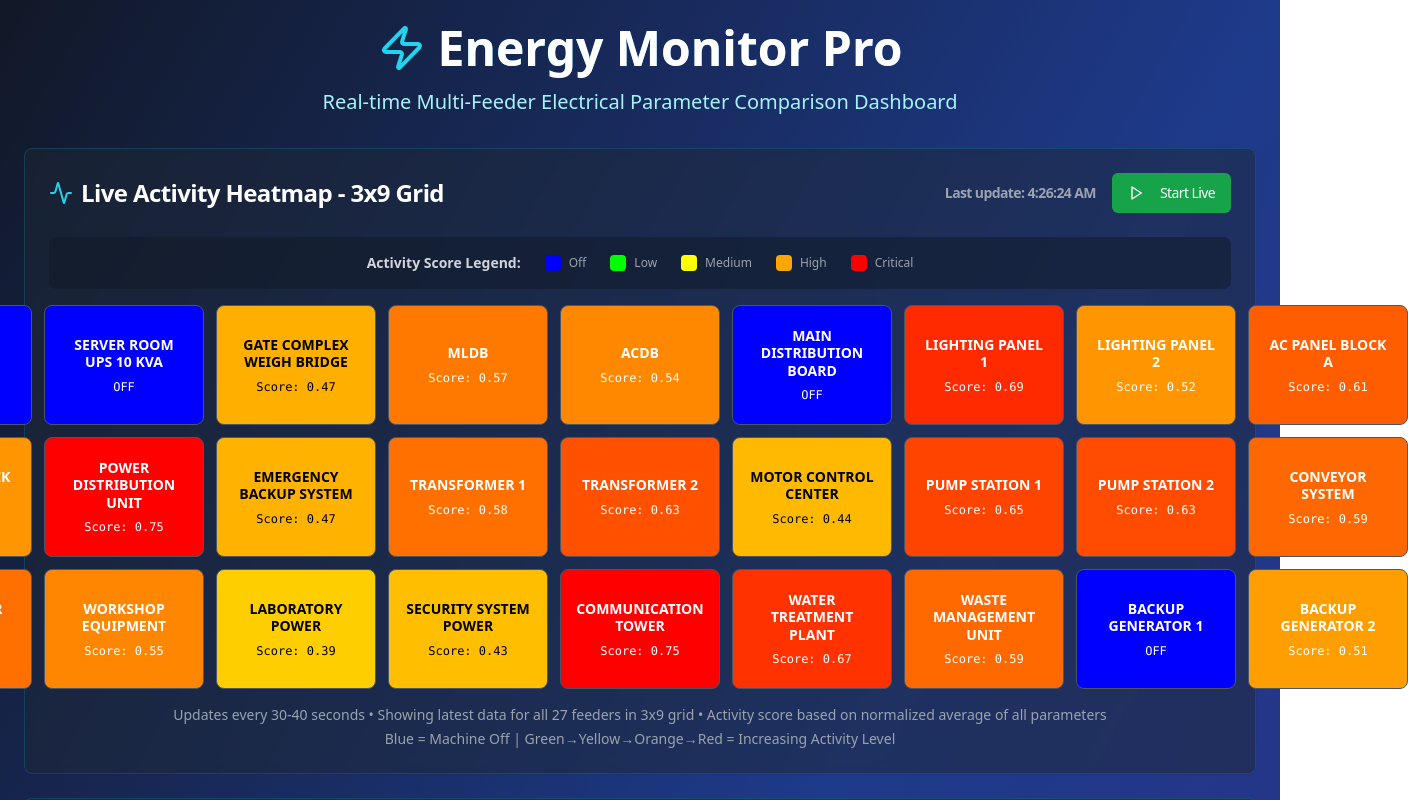
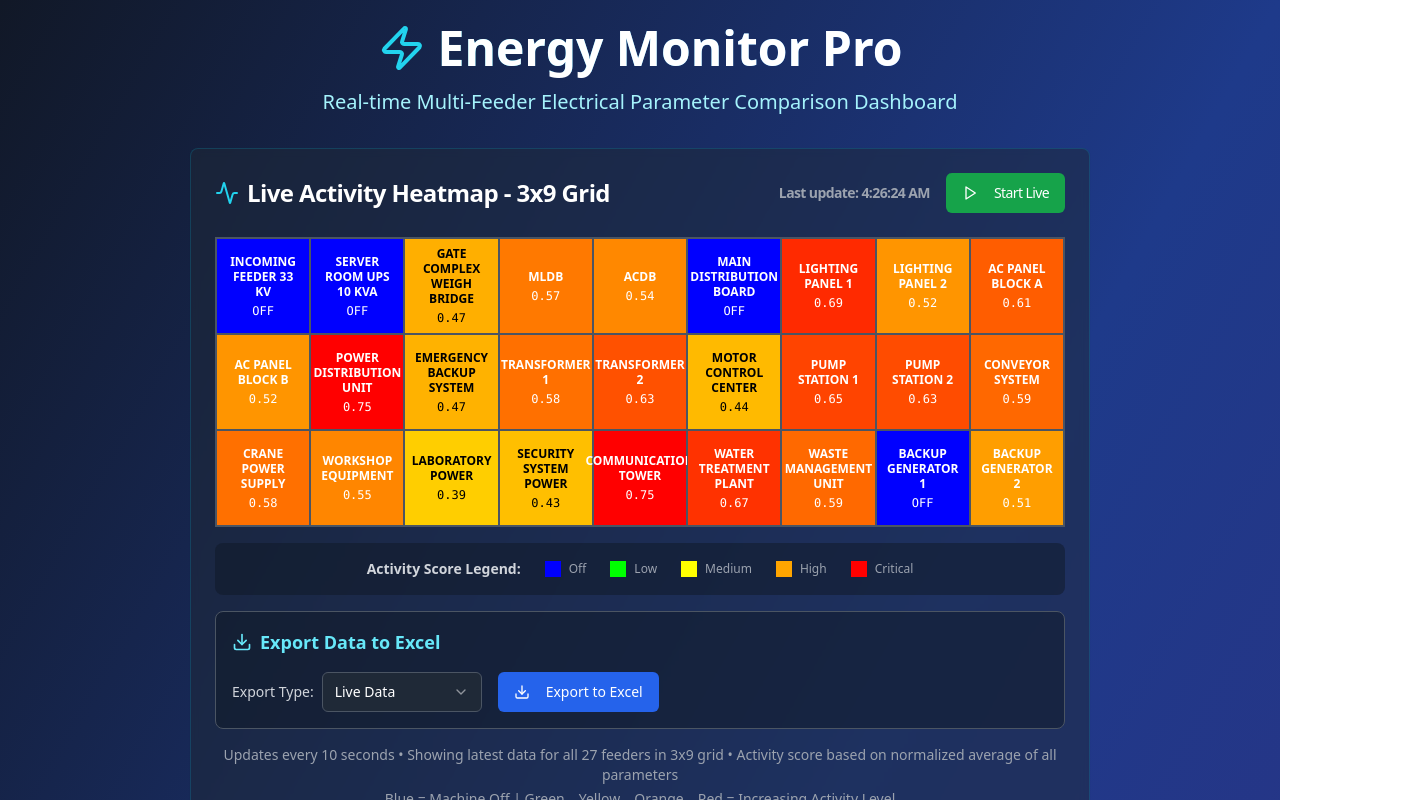
Before and after one commit to Sujalsw/energy-flow-visualizer-compare, a React (Vite) app: page / in a window 1280 px wide. Shown: the top 800 px of the page, 1408 px wide, since content can reach past the window. Built offline with nearby package versions, Linux system fonts and the light colour scheme.

Commit message:
Refactor: Enhance heatmap with CSS, export, and update frequency
- Implement CSS adjustments for better fit, table-like appearance, and legend placement.
- Add an export feature with live/time selection and Excel export.
- Update heatmap every 10 seconds.

```diff
--- a/package.json
+++ b/package.json
@@ -59,6 +59,7 @@
     "tailwind-merge": "^2.5.2",
     "tailwindcss-animate": "^1.0.7",
     "vaul": "^0.9.3",
+    "xlsx": "^0.18.5",
     "zod": "^3.23.8"
   },
   "devDependencies": {
--- a/src/components/LiveHeatmap.tsx
+++ b/src/components/LiveHeatmap.tsx
@@ -1,8 +1,10 @@
-
 import React, { useState, useEffect } from 'react';
 import { Card, CardContent, CardHeader, CardTitle } from "@/components/ui/card";
 import { Button } from "@/components/ui/button";
-import { Activity, Play, Pause } from 'lucide-react';
+import { Select, SelectContent, SelectItem, SelectTrigger, SelectValue } from "@/components/ui/select";
+import { Input } from "@/components/ui/input";
+import { Activity, Play, Pause, Download } from 'lucide-react';
+import * as XLSX from 'xlsx';
 
 // All 27 feeders
 const slaveFeeders = [
@@ -199,14 +201,11 @@ const LiveHeatmap: React.FC = () => {
   const [gridData, setGridData] = useState<FeederData[][]>([]);
   const [isLiveActive, setIsLiveActive] = useState(false);
   const [lastUpdate, setLastUpdate] = useState<Date | null>(null);
+  const [exportType, setExportType] = useState<string>('live');
+  const [specificTime, setSpecificTime] = useState<string>('');
 
-  // Fetch and process data
   const fetchData = () => {
     try {
-      // In a real implementation, this would be an actual API call
-      // const response = await fetch('/api/energy-data');
-      // const apiData = await response.json();
-
       const apiData = generateMockApiData();
       const processedData = processGridData(apiData);
       const gridArranged = arrangeInGrid(processedData);
@@ -219,19 +218,74 @@ const LiveHeatmap: React.FC = () => {
     }
   };
 
-  // Initial data load
+  const exportToExcel = () => {
+    let dataToExport: any[] = [];
+
+    if (exportType === 'live') {
+      // Export current live data
+      const flatData = gridData.flat();
+      dataToExport = flatData.map(feeder => ({
+        'Feeder Name': feeder.feeder,
+        'Timestamp': feeder.timestamp,
+        'Activity Score': feeder.activityScore.toFixed(3),
+        'Status': feeder.isOff ? 'OFF' : 'ACTIVE',
+        'Current R': feeder.rawData?.current_r?.toFixed(2) || '0',
+        'Current Y': feeder.rawData?.current_y?.toFixed(2) || '0',
+        'Current B': feeder.rawData?.current_b?.toFixed(2) || '0',
+        'Voltage RY': feeder.rawData?.voltage_ry?.toFixed(2) || '0',
+        'Voltage YB': feeder.rawData?.voltage_yb?.toFixed(2) || '0',
+        'Voltage BR': feeder.rawData?.voltage_br?.toFixed(2) || '0',
+        'Power Factor R': feeder.rawData?.power_factor_r?.toFixed(3) || '0',
+        'Power Factor Y': feeder.rawData?.power_factor_y?.toFixed(3) || '0',
+        'Power Factor B': feeder.rawData?.power_factor_b?.toFixed(3) || '0',
+        'Active Energy': feeder.rawData?.active_energy?.toFixed(2) || '0'
+      }));
+    } else {
+      // For specific time, generate mock data with the specified timestamp
+      const mockData = generateMockApiData();
+      dataToExport = mockData.map(item => {
+        const { score, isOff } = calculateActivityScore(item);
+        return {
+          'Feeder Name': item.slave_name,
+          'Timestamp': specificTime || item.timestamp,
+          'Activity Score': score.toFixed(3),
+          'Status': isOff ? 'OFF' : 'ACTIVE',
+          'Current R': item.current_r?.toFixed(2) || '0',
+          'Current Y': item.current_y?.toFixed(2) || '0',
+          'Current B': item.current_b?.toFixed(2) || '0',
+          'Voltage RY': item.voltage_ry?.toFixed(2) || '0',
+          'Voltage YB': item.voltage_yb?.toFixed(2) || '0',
+          'Voltage BR': item.voltage_br?.toFixed(2) || '0',
+          'Power Factor R': item.power_factor_r?.toFixed(3) || '0',
+          'Power Factor Y': item.power_factor_y?.toFixed(3) || '0',
+          'Power Factor B': item.power_factor_b?.toFixed(3) || '0',
+          'Active Energy': item.active_energy?.toFixed(2) || '0'
+        };
+      });
+    }
+
+    const worksheet = XLSX.utils.json_to_sheet(dataToExport);
+    const workbook = XLSX.utils.book_new();
+    XLSX.utils.book_append_sheet(workbook, worksheet, 'Energy Data');
+
+    const filename = exportType === 'live'
+      ? `energy_data_live_${new Date().toISOString().split('T')[0]}.xlsx`
+      : `energy_data_${specificTime.replace(/[:\-T]/g, '_')}.xlsx`;
+
+    XLSX.writeFile(workbook, filename);
+  };
+
   useEffect(() => {
     fetchData();
   }, []);
 
-  // Auto-update mechanism
   useEffect(() => {
     let interval: NodeJS.Timeout;
 
     if (isLiveActive) {
       interval = setInterval(() => {
         fetchData();
-      }, 35000); // 35 seconds (30-40 second range)
+      }, 10000); // Updated to 10 seconds
     }
 
     return () => {
@@ -242,7 +296,7 @@ const LiveHeatmap: React.FC = () => {
   }, [isLiveActive]);
 
   return (
-    <Card className="bg-gray-800/50 border-cyan-500/20 backdrop-blur-sm">
+    <Card className="bg-gray-800/50 border-cyan-500/20 backdrop-blur-sm max-w-[900px] mx-auto">
       <CardHeader>
         <CardTitle className="text-white flex items-center justify-between">
           <div className="flex items-center space-x-2">
@@ -287,47 +341,25 @@ const LiveHeatmap: React.FC = () => {
       <CardContent>
         {gridData.length > 0 ? (
           <div className="space-y-4">
-            {/* Legend */}
-            <div className="flex items-center justify-center space-x-6 p-4 bg-gray-900/50 rounded-lg">
-              <span className="text-sm text-gray-300 font-semibold">Activity Score Legend:</span>
-              <div className="flex items-center space-x-2">
-                <div className="w-4 h-4 rounded" style={{ backgroundColor: '#0000FF' }}></div>
-                <span className="text-xs text-gray-400">Off</span>
-              </div>
-              <div className="flex items-center space-x-2">
-                <div className="w-4 h-4 rounded" style={{ backgroundColor: '#00FF00' }}></div>
-                <span className="text-xs text-gray-400">Low</span>
-              </div>
-              <div className="flex items-center space-x-2">
-                <div className="w-4 h-4 rounded" style={{ backgroundColor: '#FFFF00' }}></div>
-                <span className="text-xs text-gray-400">Medium</span>
-              </div>
-              <div className="flex items-center space-x-2">
-                <div className="w-4 h-4 rounded" style={{ backgroundColor: '#FFA500' }}></div>
-                <span className="text-xs text-gray-400">High</span>
-              </div>
-              <div className="flex items-center space-x-2">
-                <div className="w-4 h-4 rounded" style={{ backgroundColor: '#FF0000' }}></div>
-                <span className="text-xs text-gray-400">Critical</span>
-              </div>
-            </div>
-
-            {/* 3x9 Grid Heatmap */}
-            <div className="space-y-3">
-              {gridData.map((row, rowIndex) => (
-                <div key={rowIndex} className="flex space-x-3 justify-center">
-                  {row.map((feederData, colIndex) => {
+            {/* 3x9 Grid Heatmap - Table Style */}
+            <div className="w-full overflow-x-auto">
+              <div className="grid grid-cols-9 gap-0 border border-gray-600" style={{ borderCollapse: 'collapse' }}>
+                {gridData.map((row, rowIndex) =>
+                  row.map((feederData, colIndex) => {
                     const backgroundColor = getActivityColor(feederData.activityScore, feederData.isOff);
                     const textColor = feederData.isOff || feederData.activityScore > 0.5 ? '#FFFFFF' : '#000000';
 
                     return (
                       <div
                         key={`${rowIndex}-${colIndex}`}
-                        className="relative group cursor-pointer border border-gray-600 rounded-lg p-4 min-w-[160px] min-h-[120px] flex flex-col justify-center items-center text-center transition-all hover:scale-105 hover:shadow-lg"
-                        style={{ backgroundColor }}
+                        className="relative group cursor-pointer border border-gray-600 p-2 h-24 flex flex-col justify-center items-center text-center transition-all hover:scale-105 hover:shadow-lg"
+                        style={{
+                          backgroundColor,
+                          borderRadius: '0' // Remove curved edges
+                        }}
                       >
                         <div
-                          className="text-sm font-semibold leading-tight mb-2"
+                          className="text-xs font-semibold leading-tight mb-1"
                           style={{ color: textColor }}
                         >
                           {feederData.feeder}
@@ -336,7 +368,7 @@ const LiveHeatmap: React.FC = () => {
                           className="text-xs font-mono"
                           style={{ color: textColor }}
                         >
-                          {feederData.isOff ? 'OFF' : `Score: ${feederData.activityScore.toFixed(2)}`}
+                          {feederData.isOff ? 'OFF' : `${feederData.activityScore.toFixed(2)}`}
                         </div>
 
                         {/* Tooltip */}
@@ -358,15 +390,83 @@ const LiveHeatmap: React.FC = () => {
                         </div>
                       </div>
                     );
-                  })}
+                  })
+                )}
+              </div>
+            </div>
+
+            {/* Legend - Moved Below */}
+            <div className="flex items-center justify-center space-x-6 p-4 bg-gray-900/50 rounded-lg">
+              <span className="text-sm text-gray-300 font-semibold">Activity Score Legend:</span>
+              <div className="flex items-center space-x-2">
+                <div className="w-4 h-4" style={{ backgroundColor: '#0000FF' }}></div>
+                <span className="text-xs text-gray-400">Off</span>
+              </div>
+              <div className="flex items-center space-x-2">
+                <div className="w-4 h-4" style={{ backgroundColor: '#00FF00' }}></div>
+                <span className="text-xs text-gray-400">Low</span>
+              </div>
+              <div className="flex items-center space-x-2">
+                <div className="w-4 h-4" style={{ backgroundColor: '#FFFF00' }}></div>
+                <span className="text-xs text-gray-400">Medium</span>
+              </div>
+              <div className="flex items-center space-x-2">
+                <div className="w-4 h-4" style={{ backgroundColor: '#FFA500' }}></div>
+                <span className="text-xs text-gray-400">High</span>
+              </div>
+              <div className="flex items-center space-x-2">
+                <div className="w-4 h-4" style={{ backgroundColor: '#FF0000' }}></div>
+                <span className="text-xs text-gray-400">Critical</span>
+              </div>
+            </div>
+
+            {/* Export Section */}
+            <div className="p-4 bg-gray-900/50 rounded-lg border border-gray-600">
+              <h3 className="text-lg font-semibold text-cyan-300 mb-4 flex items-center">
+                <Download className="h-5 w-5 mr-2" />
+                Export Data to Excel
+              </h3>
+              <div className="flex items-center space-x-4 flex-wrap">
+                <div className="flex items-center space-x-2">
+                  <label className="text-sm text-gray-300">Export Type:</label>
+                  <Select value={exportType} onValueChange={setExportType}>
+                    <SelectTrigger className="w-40 bg-gray-800 border-gray-600 text-white">
+                      <SelectValue />
+                    </SelectTrigger>
+                    <SelectContent>
+                      <SelectItem value="live">Live Data</SelectItem>
+                      <SelectItem value="specific">Specific Time</SelectItem>
+                    </SelectContent>
+                  </Select>
                 </div>
-              ))}
+
+                {exportType === 'specific' && (
+                  <div className="flex items-center space-x-2">
+                    <label className="text-sm text-gray-300">Timestamp:</label>
+                    <Input
+                      type="datetime-local"
+                      value={specificTime}
+                      onChange={(e) => setSpecificTime(e.target.value)}
+                      className="bg-gray-800 border-gray-600 text-white"
+                    />
+                  </div>
+                )}
+
+                <Button
+                  onClick={exportToExcel}
+                  className="bg-blue-600 hover:bg-blue-700 text-white"
+                  disabled={exportType === 'specific' && !specificTime}
+                >
+                  <Download className="h-4 w-4 mr-2" />
+                  Export to Excel
+                </Button>
+              </div>
             </div>
 
             {/* Update Info */}
             <div className="text-center text-sm text-gray-400">
               <p>
-                Updates every 30-40 seconds •
+                Updates every 10 seconds •
                 Showing latest data for all 27 feeders in 3x9 grid •
                 Activity score based on normalized average of all parameters
               </p>
```
Also changed, not shown: 1 other file (tests, documents, lock files or other folders).
